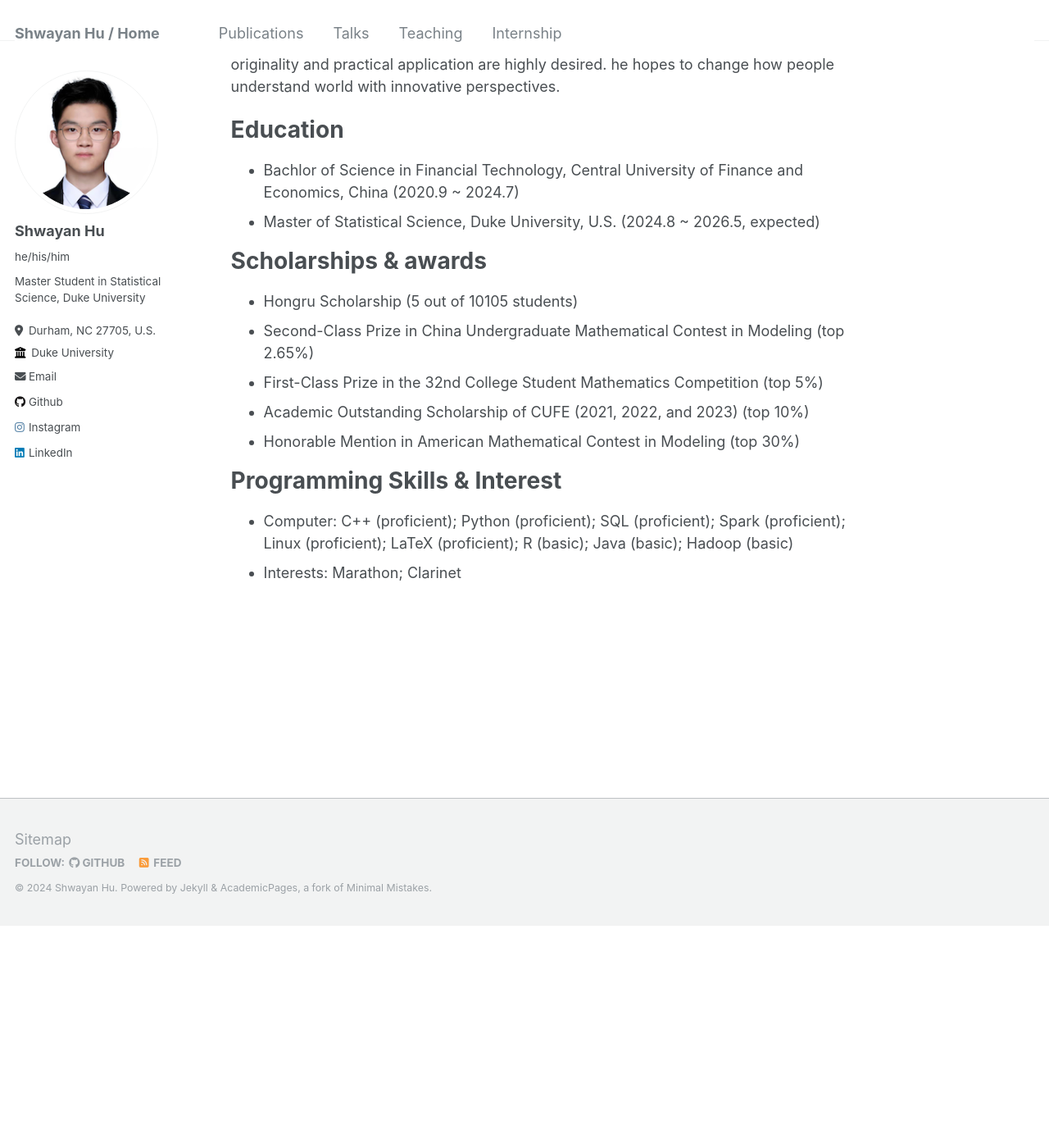
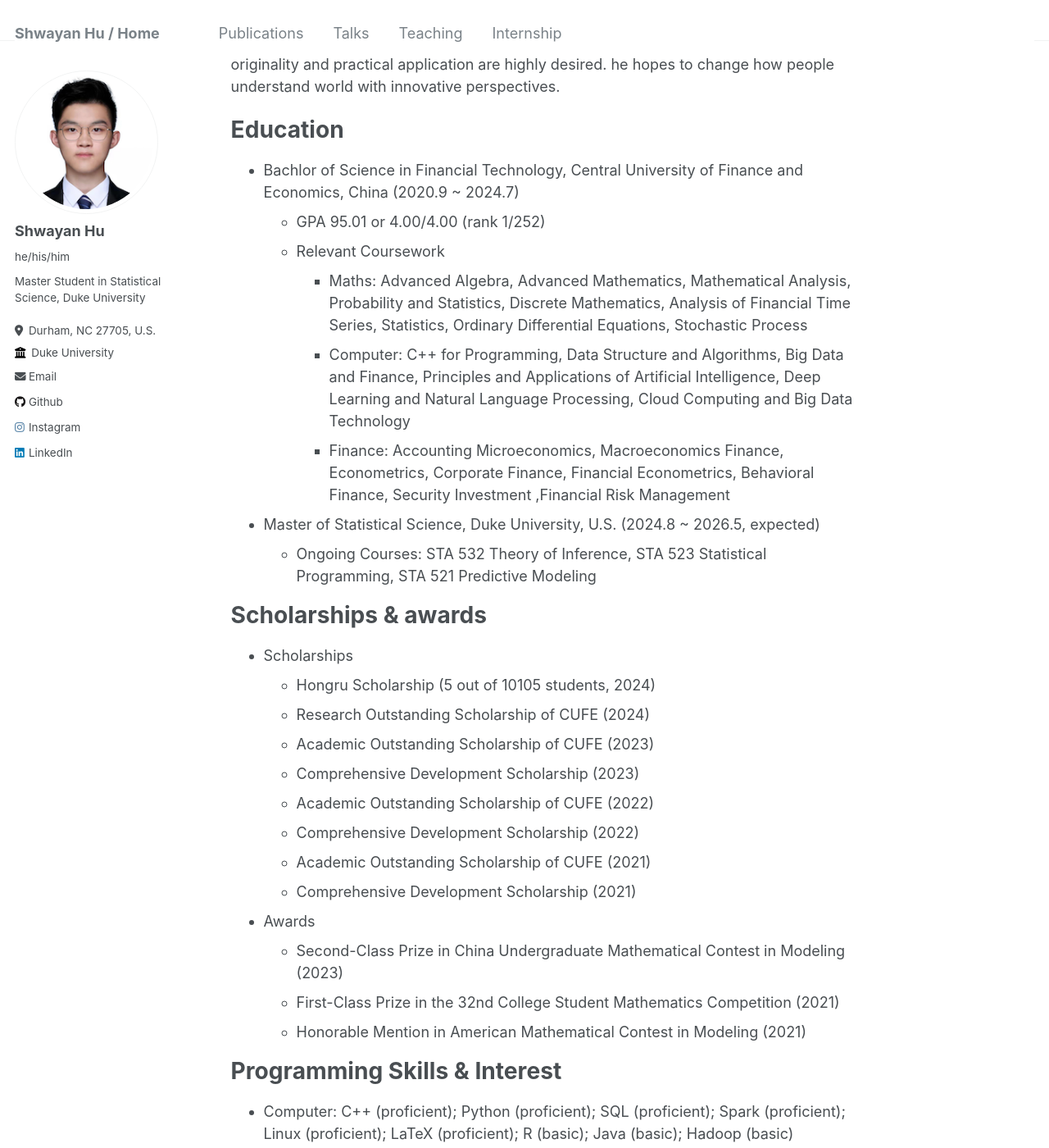
Before and after one commit to ShwayanHu/ShwayanHu.github.io, a Jekyll site: the page built from _pages/about.md, in a window 1280 px wide and 1400 px high, scrolled down 273 px. Shown: the whole window at 82% size. Built offline with Jekyll 4.4.1, drawn with Linux system fonts in a browser that asks for light colours; before the commit the page ends 1401 px from its top, so only the background shows below that; some of the changed text lies outside the part shown.

Commit message:
about.md awards and interests

```diff
--- a/_pages/about.md
+++ b/_pages/about.md
@@ -14,15 +14,37 @@ Shwayan Hu is a Master student in Statistical Science at Duke University, Trinit
 # Education
 
 -   Bachlor of Science in Financial Technology, Central University of Finance and Economics, China (2020.9 ~ 2024.7)
+    -   GPA 95.01 or 4.00/4.00 (rank 1/252)
+    -   Relevant Coursework
+        -   Maths: Advanced Algebra, Advanced Mathematics, Mathematical Analysis, Probability and Statistics, Discrete Mathematics, Analysis of Financial Time Series, Statistics, Ordinary Differential Equations, Stochastic Process
+        -   Computer: C++ for Programming, Data Structure and Algorithms, Big Data and Finance, Principles and Applications of Artificial Intelligence, Deep Learning and Natural Language Processing, Cloud Computing and Big Data Technology
+        -   Finance: Accounting Microeconomics, Macroeconomics Finance, Econometrics, Corporate Finance, Financial Econometrics, Behavioral Finance, Security Investment ,Financial Risk Management
+
 -   Master of Statistical Science, Duke University, U.S. (2024.8 ~ 2026.5, expected)
+    -   Ongoing Courses: STA 532 Theory of Inference, STA 523 Statistical Programming, STA 521 Predictive Modeling
+
 
 # Scholarships & awards
-- Hongru Scholarship (5 out of 10105 students)
-- Second-Class Prize in China Undergraduate Mathematical Contest in Modeling (top 2.65%)
-- First-Class Prize in the 32nd College Student Mathematics Competition (top 5%)
-- Academic Outstanding Scholarship of CUFE (2021, 2022, and 2023) (top 10%)
-- Honorable Mention in American Mathematical Contest in Modeling (top 30%)
+
+- Scholarships
+    - Hongru Scholarship (5 out of 10105 students, 2024)
+    - Research Outstanding Scholarship of CUFE (2024)
+    - Academic Outstanding Scholarship of CUFE (2023)
+    - Comprehensive Development Scholarship (2023)
+    - Academic Outstanding Scholarship of CUFE (2022)
+    - Comprehensive Development Scholarship (2022)
+    - Academic Outstanding Scholarship of CUFE (2021)
+    - Comprehensive Development Scholarship (2021)
+
+- Awards
+    - Second-Class Prize in China Undergraduate Mathematical Contest in Modeling (2023)
+    - First-Class Prize in the 32nd College Student Mathematics Competition (2021)
+    - Honorable Mention in American Mathematical Contest in Modeling (2021)
+
 
 # Programming Skills & Interest
+
 - Computer: C++ (proficient); Python (proficient); SQL (proficient); Spark (proficient); Linux (proficient); LaTeX (proficient); R (basic); Java (basic); Hadoop (basic)
-- Interests: Marathon; Clarinet
+- Interests:
+    - Marathon: Beijing Three Peaks Mountain Marathon, 21km (2020); Beijing Three Peaks Mountain Marathon, 21km (2021); Beijing Three Peaks Mountain Marathon, 21km (2024); Jingxi Ancient Road Mountain Marathon, 10km (2024)
+    - Clarinet: L8 in Central Conservatory of Music Clarinet Grading Test
```
Also changed, not shown: 1 other file.
